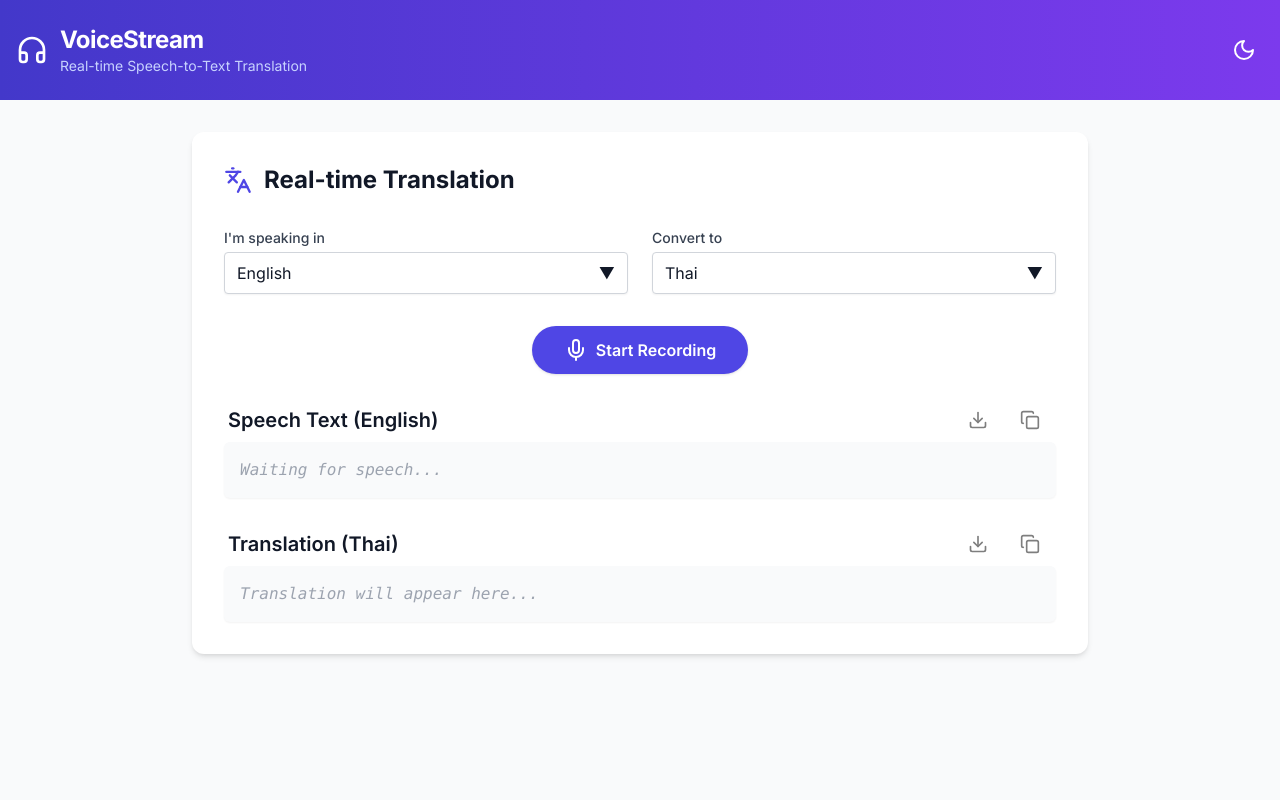
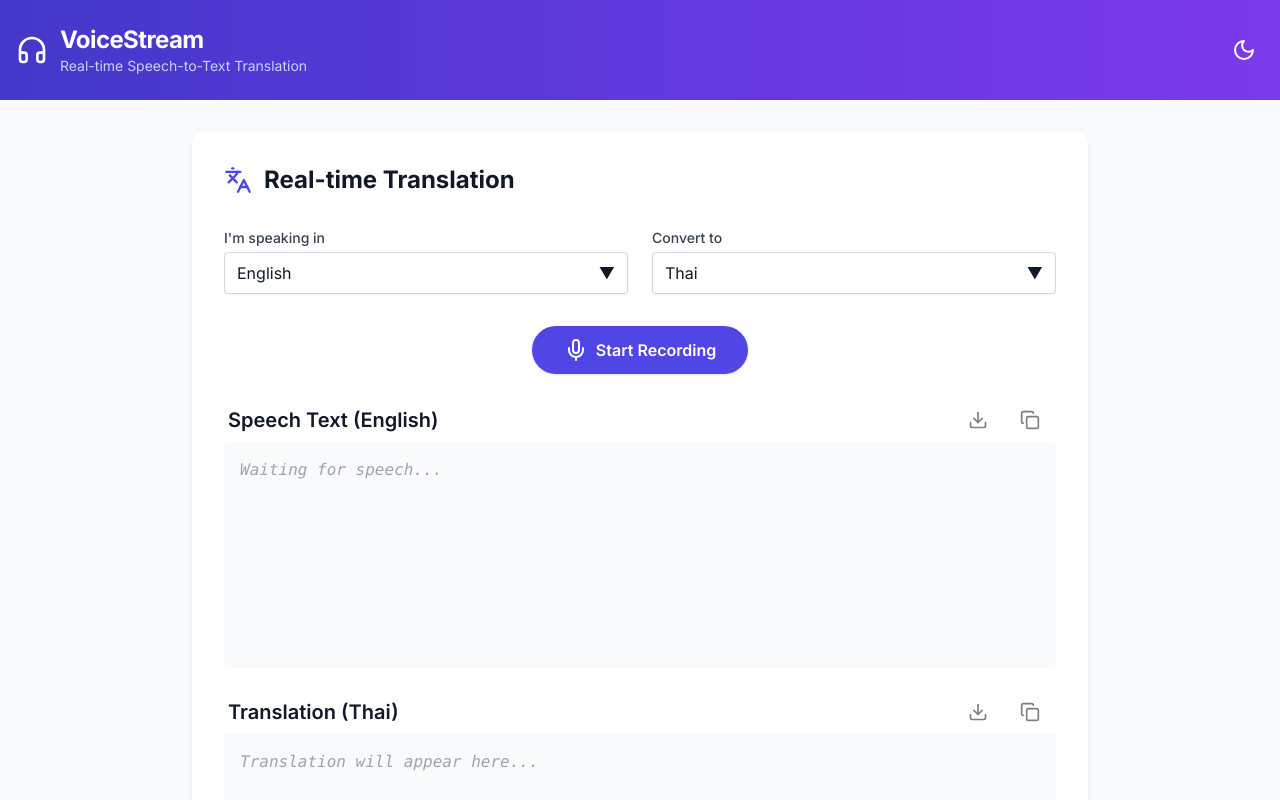
Before and after one commit to 93bazmi/speech-to-text, a React (Vite) app: page / in a window 1280 px wide. Shown: the top 800 px of the page. Built offline with nearby package versions, Linux system fonts and the light colour scheme.

Commit message:
edit Box

```diff
--- a/src/components/RealTimeTranslate.tsx
+++ b/src/components/RealTimeTranslate.tsx
@@ -669,7 +669,7 @@ const RealTimeTranslate: React.FC = () => {
         </div>
         <div
           ref={speechContainerRef}
-          className="bg-gray-50 dark:bg-gray-900 rounded-md p-4 max-h-56 overflow-y-auto font-mono text-gray-900 dark:text-gray-100 shadow-sm -mt-1"
+          className="bg-gray-50 dark:bg-gray-900 rounded-md p-4 h-56 overflow-y-auto font-mono text-gray-900 dark:text-gray-100 shadow-sm -mt-1"
           aria-live="polite"
         >
           {transcriptSegments.length === 0 && !interimTranscript && (
@@ -764,7 +764,7 @@ const RealTimeTranslate: React.FC = () => {
         </div>
         <div
           ref={translationContainerRef}
-          className="bg-gray-50 dark:bg-gray-900 rounded-md p-4 max-h-56 overflow-y-auto font-mono text-gray-900 dark:text-gray-100 shadow-sm whitespace-pre-wrap -mt-1"
+          className="bg-gray-50 dark:bg-gray-900 rounded-md p-4 h-56 overflow-y-auto font-mono text-gray-900 dark:text-gray-100 shadow-sm whitespace-pre-wrap -mt-1"
           aria-live="polite"
         >
           {translatedSegments.length > 0 ? (
```
